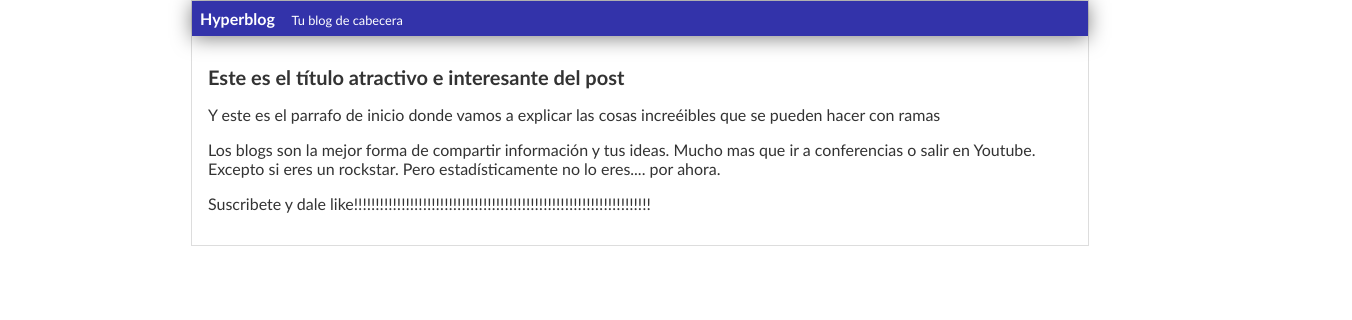
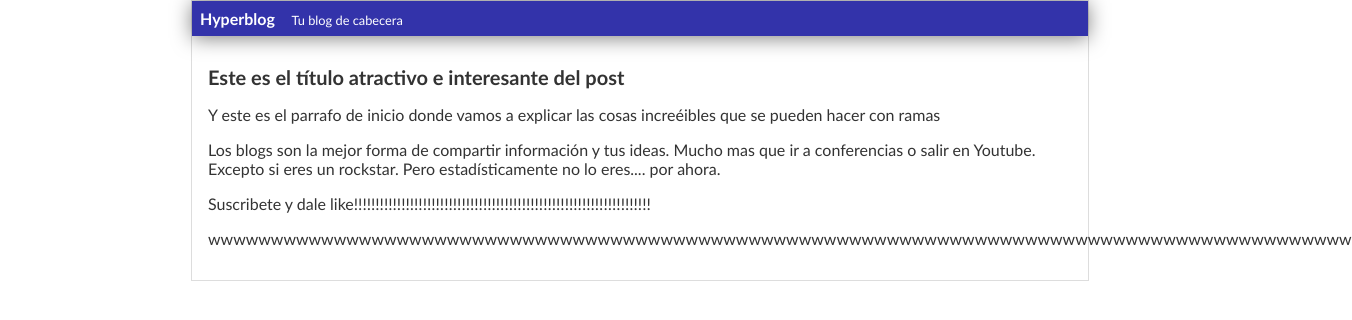
Before and after one commit to juanestebangonzalez/juanestebangonzalez, a plain HTML site: page blogpost.html in a window 1280 px wide. Shown: the whole page, 1352 px wide, since content can reach past the window. Drawn offline with Linux system fonts and the light colour scheme.

Commit message:
modificaciones

```diff
--- a/blogpost.html
+++ b/blogpost.html
@@ -18,6 +18,7 @@
             <p>Los blogs son la mejor forma de compartir información y tus ideas. Mucho mas que ir a conferencias o
                 salir en Youtube. Excepto si eres un rockstar. Pero estadísticamente no lo eres.... por ahora.</p>
             <p>Suscribete y dale like!!!!!!!!!!!!!!!!!!!!!!!!!!!!!!!!!!!!!!!!!!!!!!!!!!!!!!!!!!!!!!!!!!!!!</p>
+            <p>wwwwwwwwwwwwwwwwwwwwwwwwwwwwwwwwwwwwwwwwwwwwwwwwwwwwwwwwwwwwwwwwwwwwwwwwwwwwwwwwwwwwwwwwwww</p>
         </div>
     </div>
 </body>
```
